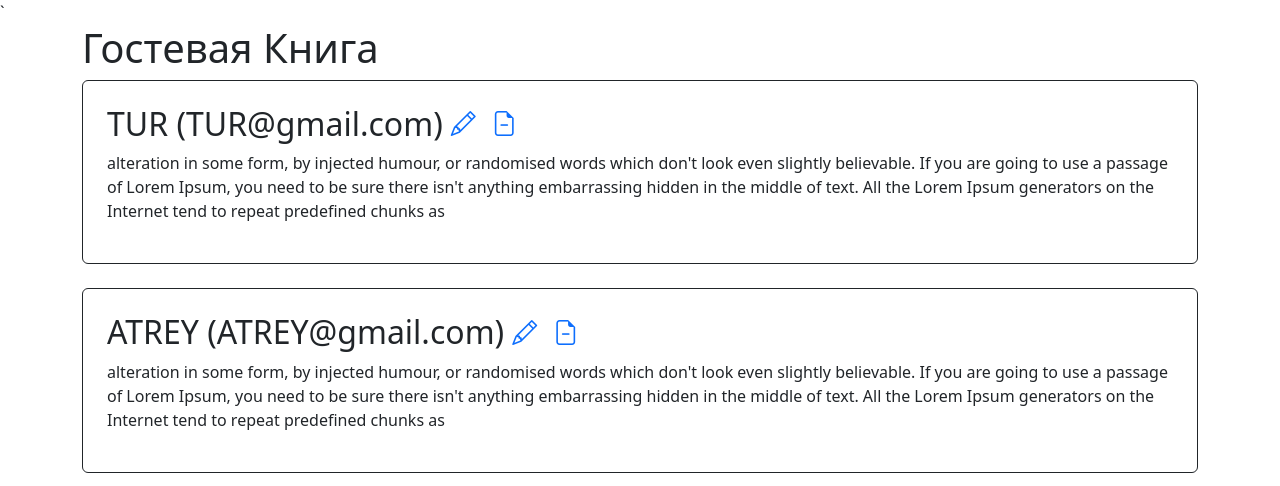
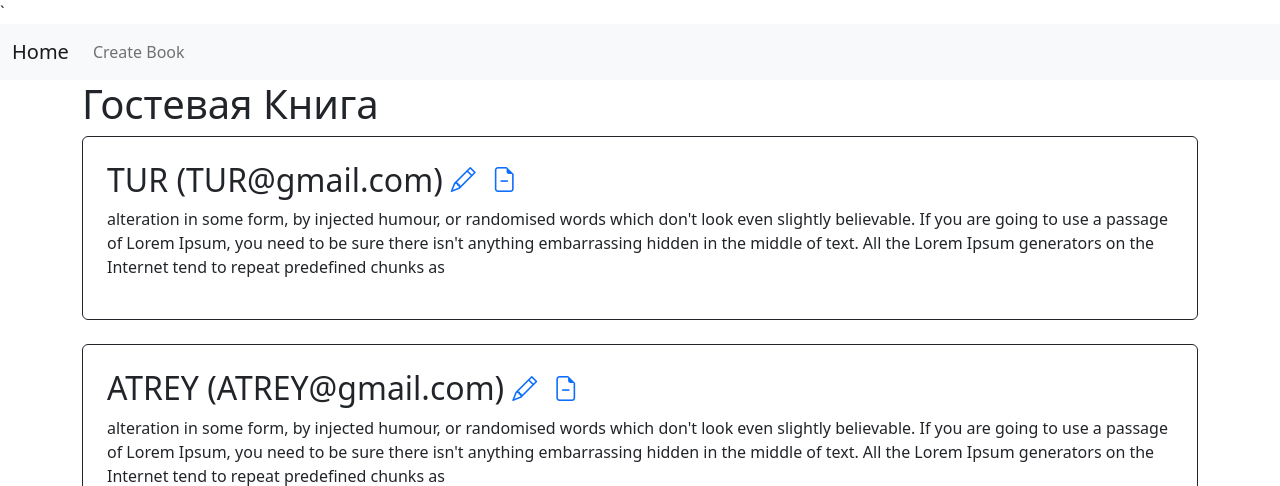
Before and after one commit to Bandeguras/exam6, a Django app: page / in a window 1280 px wide. Shown: the top 486 px of the page. Run offline with Django 4.2, Linux system fonts and the light colour scheme; data comes from the database, SQL or seed files in the repository.

Commit message:
add navbar

```diff
--- a/source/webapp/templates/base.html
+++ b/source/webapp/templates/base.html
@@ -12,7 +12,19 @@
     <title>{% block title %}Blog{% endblock %}</title>
 </head>
 <body>
-
+<nav class="navbar navbar-expand-lg bg-light">
+  <div class="container-fluid">
+    <a class="navbar-brand" href="{% url 'index' %}">Home</a>
+    <button class="navbar-toggler" type="button" data-bs-toggle="collapse" data-bs-target="#navbarNav" aria-controls="navbarNav" aria-expanded="false" aria-label="Toggle navigation">
+      <span class="navbar-toggler-icon"></span>
+    </button>
+    <div class="collapse navbar-collapse" id="navbarNav">
+      <ul class="navbar-nav">
+          {% block nav %}{% endblock %}
+      </ul>
+    </div>
+  </div>
+</nav>
 <div class="container ">
 {% block content %}
 {% endblock %}
--- a/source/webapp/templates/index.html
+++ b/source/webapp/templates/index.html
@@ -1,7 +1,7 @@
 {% extends 'base.html' %}
 {% block nav %}
   <li class="nav-item">
-      <a class="nav-link" aria-current="page" href="{% url 'index' %}">Create Task</a>
+      <a class="nav-link" aria-current="page" href="{% url 'create' %}">Create Book</a>
   </li>
 {% endblock %}
 
```
